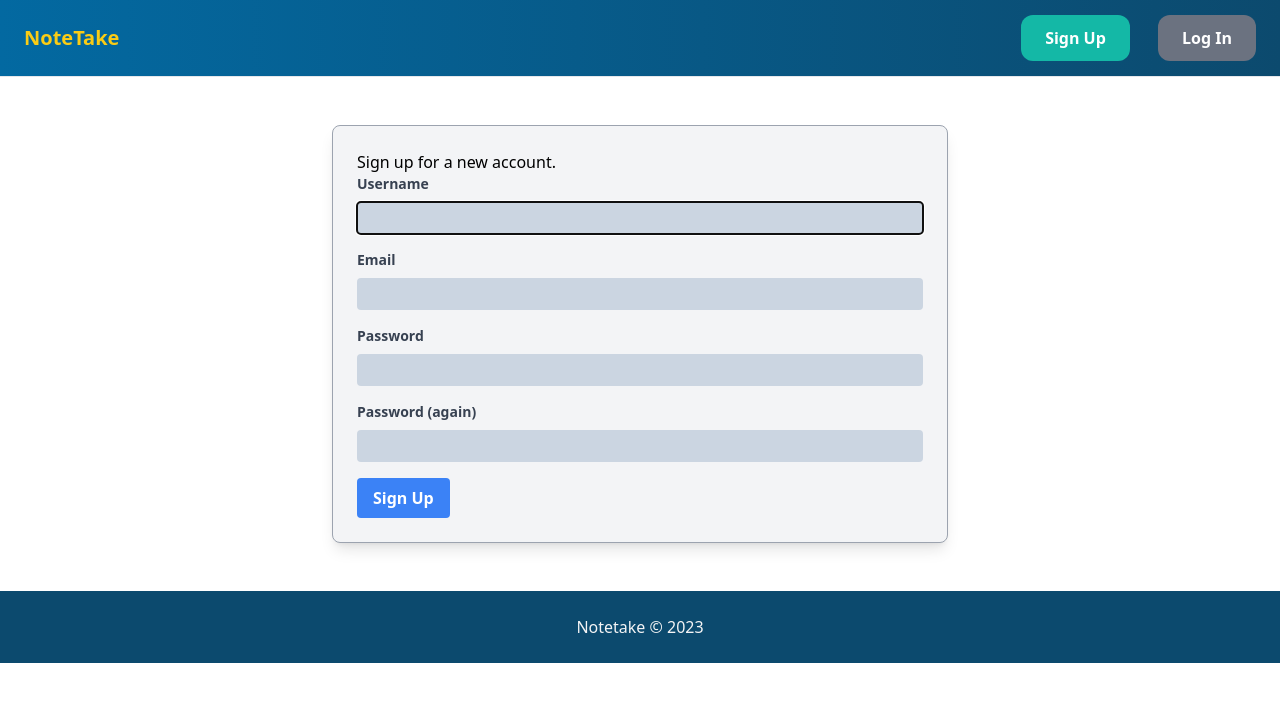
After one commit to rajdhal/Notetake, a Django app: page /signup/ in a window 1280 px wide. The commit adds this page. Shown: the top 702 px of the page. Run offline with Django 4.2, Linux system fonts and the light colour scheme; some libraries are stand-ins or nearby versions.

Commit message:
Added users

```diff
--- /dev/null
+++ b/core/forms.py
@@ -0,0 +1,29 @@
+from django import forms
+from django.contrib.auth.forms import UserCreationForm, AuthenticationForm
+from django.contrib.auth.models import User
+
+class SignUpForm(UserCreationForm):
+
+    class Meta:
+        model = User
+        fields = ('username', 'email', 'password1', 'password2', )
+
+    username = forms.CharField(max_length=30, required=True, widget=forms.TextInput(attrs={
+        'class': 'w-full px-5 py-1 text-gray-700 bg-slate-300 rounded'}))
+
+    email = forms.EmailField(max_length=254, required=True, widget=forms.EmailInput(attrs={
+        'class': 'w-full px-5 py-1 text-gray-700 bg-slate-300 rounded'}))
+
+    password1 = forms.CharField(max_length=30, required=True, widget=forms.PasswordInput(attrs={
+        'class': 'w-full px-5 py-1 text-gray-700 bg-slate-300 rounded'}))
+
+    password2 = forms.CharField(max_length=30, required=True, widget=forms.PasswordInput(attrs={
+        'class': 'w-full px-5 py-1 text-gray-700 bg-slate-300 rounded'}))
+
+
+class LoginForm(AuthenticationForm):
+    username = forms.CharField(required=True, widget=forms.TextInput(attrs={
+        'class': 'w-full px-5 py-1 text-gray-700 bg-slate-300 rounded'}))
+
+    password = forms.CharField(required=True, widget=forms.PasswordInput(attrs={
+        'class': 'w-full px-5 py-1 text-gray-700 bg-slate-300 rounded'}))
--- a/core/templates/core/base.html
+++ b/core/templates/core/base.html
@@ -12,14 +12,21 @@
     </head>
 
     <body>
-        <nav class="py-6 px-6 flex justify-between items-center border-b border-gray-200">
-            <a href="/" class="text-xl font-semibold hover:text-gray-500">NoteTake</a>
+        <nav class="py-6 px-6 flex justify-between items-center border-b border-gray-200 bg-gradient-to-r from-sky-700 to-sky-900">
+            <a href="/" class="text-xl font-semibold text-yellow-400 hover:text-yellow-200">NoteTake</a>
 
             <div class="space-x-6">
-                <a href="{% url 'course:newFile' %}" class="text-lg font-semibold hover:text-gray-500">Upload File</a>
-                <a href="{% url 'course:newCourse' %}" class="text-lg font-semibold hover:text-gray-500">Add Course</a>
-                <a href="#" class="px-6 py-3 text-leg font-semibold bg-teal-500 text-white rounded-xl hover:bg-teal-700">Sign up</a>
-                <a href="#" class="px-6 py-3 text-leg font-semibold bg-gray-500 text-white rounded-xl hover:bg-gray-700">Log in</a>
+
+                {% if user.is_authenticated %}
+                <a href="{% url 'course:newFile' %}" class="text-lg font-semibold text-slate-200 hover:text-gray-500">Upload File</a>
+                {% if user.is_staff %}
+                <a href="{% url 'course:newCourse' %}" class="text-lg font-semibold text-slate-200 hover:text-gray-500">Add Course</a>
+                {% endif %}
+                <a href="{% url 'core:logout' %}" class="px-6 py-3 text-leg font-semibold bg-gray-500 text-white rounded-xl hover:bg-gray-700">Log Out</a>
+                {% else %}
+                <a href="{% url 'core:signup' %}" class="px-6 py-3 text-leg font-semibold bg-teal-500 text-white rounded-xl hover:bg-teal-700">Sign Up</a>
+                <a href="{% url 'core:login' %}" class="px-6 py-3 text-leg font-semibold bg-gray-500 text-white rounded-xl hover:bg-gray-700">Log In</a>
+                {% endif %}
             </div>
 
         </nav>
@@ -28,12 +35,19 @@
             {% endblock %}
         </div>
 
+        <footer class="bg-sky-900 p-6 mb-6">
+            <p class="text-center text-zinc-100">Notetake &copy; 2023</p>
+        </footer>
+
+
+        <!--
         <footer class="py-6 px-6 flex justify-between bg-gray-800">
             <div class="w-2/3 pr-10">
                 <h3 class="mb-5 font-semibold text-gray-400">About</h3>
 
                 <p class="text-lg text-gray-500">NoteTake is a simple note taking app that allows you to take notes and save them for later.</p>
             </div>
+
                 <div class="w-1/3">
                     <h3 class="mb-5 font-semibold text-gray-400">Menu</h3>
 
@@ -43,5 +57,7 @@
                             <li><a href="#" class="text-lg text-teal-500 hover:text-teal-700">Privacy Policy</a></li>
                             <li><a href="#" class="text-lg text-teal-500 hover:text-teal-700">Terms of Use</a></li>
                         </div>
+        </footer>
+        -->
     </body>
 </html>
--- /dev/null
+++ b/core/templates/core/signup.html
@@ -0,0 +1,51 @@
+{% extends 'core/base.html' %}
+
+{% block title %}Sign Up{% endblock %}
+
+{% block content %}
+
+    <div class="w-1/2 my-6 p-6 mx-auto border border-gray-400 rounded-lg shadow-lg bg-gray-100">
+        <p>Sign up for a new account.</p>
+
+        <form method="POST" action="">
+            {% csrf_token %}
+
+            {{ form.non_field_errors }}
+
+            <div class='mb-4'>
+                <label class='block text-gray-700 text-sm font-bold mb-2' for='username'>Username</label>
+            {{ form.username.errors }}
+            {{ form.username }}
+            </div>
+
+            <div class='mb-4'>
+                <label class='block text-gray-700 text-sm font-bold mb-2' for='email'>Email</label>
+            {{ form.email.errors }}
+            {{ form.email }}
+            </div>
+
+            <div class='mb-4'>
+                <label class='block text-gray-700 text-sm font-bold mb-2' for='password1'>Password</label>
+            {{ form.password1.errors }}
+            {{ form.password1 }}
+            </div>
+
+            <div class='mb-4'>
+                <label class='block text-gray-700 text-sm font-bold mb-2' for='password2'>Password (again)</label>
+            {{ form.password2.errors}}
+            {{ form.password2 }}
+            </div>
+
+            {% if form.errors or form.non_field_errors %}
+                <div class="bg-red-100 border border-red-400 text-red-700 px-4 py-3 rounded relative" role="alert">
+                    <strong class="font-bold">Oops!</strong>
+                    <span class="block sm:inline">There were some errors with your submission.</span>
+                </div>
+            {% endif %}
+
+
+            <button type="submit" class="bg-blue-500 hover:bg-blue-700 text-white font-bold py-2 px-4 rounded">Sign Up</button>
+        </form>
+
+    </div>
+{% endblock %}
--- /dev/null
+++ b/core/urls.py
@@ -0,0 +1,14 @@
+from django.urls import path
+from django.contrib.auth import views as auth_views
+
+from . import views
+from .forms import LoginForm
+
+app_name = 'core'
+
+urlpatterns = [
+    path('', views.index, name='index'),
+    path('signup/', views.signup, name='signup'),
+    path('login/', auth_views.LoginView.as_view(template_name='core/login.html', authentication_form=LoginForm), name='login'),
+    path('logout/', auth_views.LogoutView.as_view(), name='logout'),
+]
--- a/core/views.py
+++ b/core/views.py
@@ -1,7 +1,8 @@
-from django.shortcuts import render, get_object_or_404
+from django.shortcuts import render, get_object_or_404, redirect
 from django.http import HttpResponse
 from django.conf import settings
 from course.models import Course, File
+from .forms import SignUpForm
 
 def index(request):
     files = File.objects.all()[0:6]
@@ -22,3 +23,28 @@ def download_file(request, file_id):
 
 def contact(request):
     return render(request, 'core/contact.html',)
+
+def signup(request):
+    if request.method == 'POST':
+        form = SignUpForm(request.POST)
+        if form.is_valid():
+            form.save()
+            return redirect('core:index')
+    else:
+        form = SignUpForm()
+    return render(request, 'core/signup.html', {'form': form})
+
+def login(request):
+    username = request.POST.get('username')
+    password = request.POST.get('password')
+    user = authenticate(request, username=username, password=password)
+    if user is not None:
+        login(request, user)
+        return redirect('core:index')
+    else:
+        return render(request, 'core/login.html')
+
+
+def logout(request):
+    logout(request)
+    return redirect('core:index')
--- a/course/urls.py
+++ b/course/urls.py
@@ -9,4 +9,5 @@ urlpatterns = [
     path('new/', views.newCourse, name='newCourse'),
     path('<int:pk>/', views.course, name='course'),
     path('file/<int:pk>/', views.file, name='file'),
+    path('file/<int:pk>/delete/', views.deleteFile, name='deleteFile'),
 ]
--- a/notetake/settings.py
+++ b/notetake/settings.py
@@ -130,3 +130,7 @@ DEFAULT_FILE_STORAGE = 'django.core.files.storage.FileSystemStorage'
 # https://docs.djangoproject.com/en/4.1/ref/settings/#default-auto-field
 
 DEFAULT_AUTO_FIELD = 'django.db.models.BigAutoField'
+
+LOGIN_REDIRECT_URL = '/'
+LOGIN_URL='/login/'
+LOGOUT_REDIRECT_URL = '/'
--- a/notetake/urls.py
+++ b/notetake/urls.py
@@ -21,7 +21,7 @@ from core.views import index, contact, download_file
 
 
 urlpatterns = [
-    path('', index, name='index'),
+    path('', include('core.urls')),
     path('course/', include('course.urls')),
     path('contact/', contact, name='contact'),
     path('admin/', admin.site.urls),
```
Also changed, not shown: core/templates/core/login.html (added, +40 -0 lines), course/templates/course/file.html (+10 -0 lines), course/views.py (+9 -2 lines), db.sqlite3, 5 other files. Lines whose indentation alone changed are shown as unchanged.
